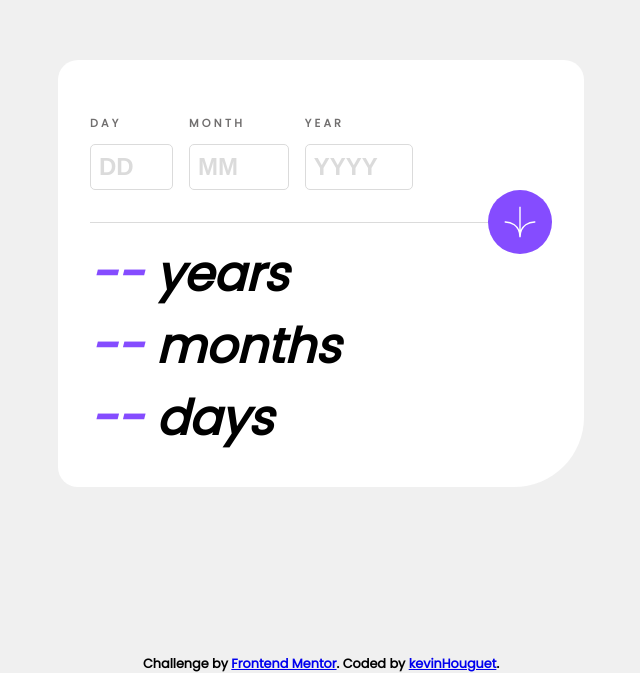
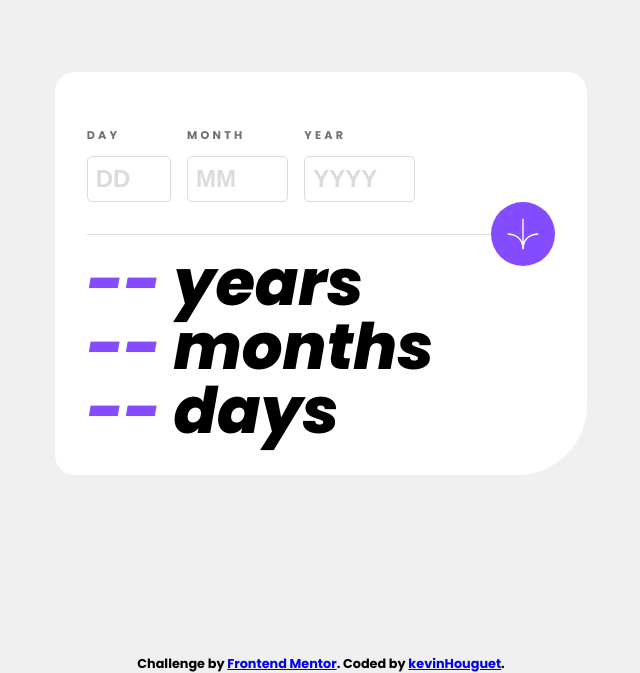
Before and after one commit to kevinhouguet/age-calculator, a React (Vite) app: page / in a window 1280 px wide. Shown: the part 127-800 px from the top of the page, without its empty margins (319-959 px from the left). Built offline with nearby package versions, Linux system fonts and the light colour scheme.

Commit message:
:bug:fix(result): change font-face import : OK

```diff
--- a/src/Components/Result/style.scss
+++ b/src/Components/Result/style.scss
@@ -1,9 +1,17 @@
 .result__content {
   font-size: 3rem;
-  font-weight: 900;
+  font-weight: 800;
   font-style: italic;
+  line-height: 3rem;
 
   span {
     color: var(--primary-purple);
   }
 }
+
+@media screen and (min-width: 900px) {
+  .result__content {
+    font-size: 4rem;
+    line-height: 4rem;
+  }
+}
--- a/src/index.css
+++ b/src/index.css
@@ -1,8 +1,22 @@
 @font-face {
   font-family: 'Poppins';
-  src: url(./assets/fonts/Poppins-Regular.ttf) format('truetype'), /* 400i */
-  url(./assets/fonts/Poppins-BoldItalic.ttf) format('truetype'), /* 800i */
-  url(./assets/fonts/Poppins-Italic.ttf) format('truetype'); /* 700 */
+  src: url(./assets/fonts/Poppins-Italic.ttf) format('truetype');
+  font-weight: 400;
+  font-style: italic;
+}
+
+@font-face {
+  font-family: 'Poppins';
+  src: url(./assets/fonts/Poppins-Bold.ttf) format('truetype');
+  font-weight: 700;
+  font-style: bold;
+}
+
+@font-face {
+  font-family: 'Poppins';
+  src: url(./assets/fonts/Poppins-ExtraBoldItalic.ttf) format('truetype');
+  font-weight: 800;
+  font-style: italic;
 }
 
 :root {
```
